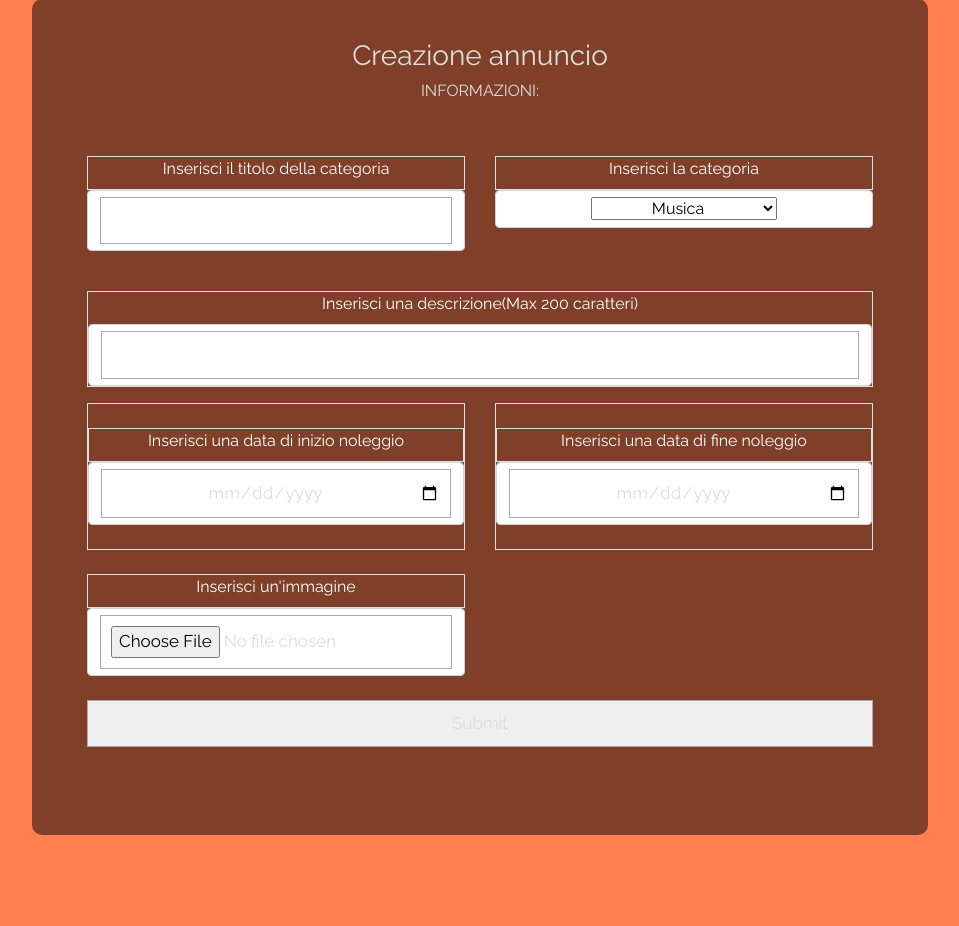
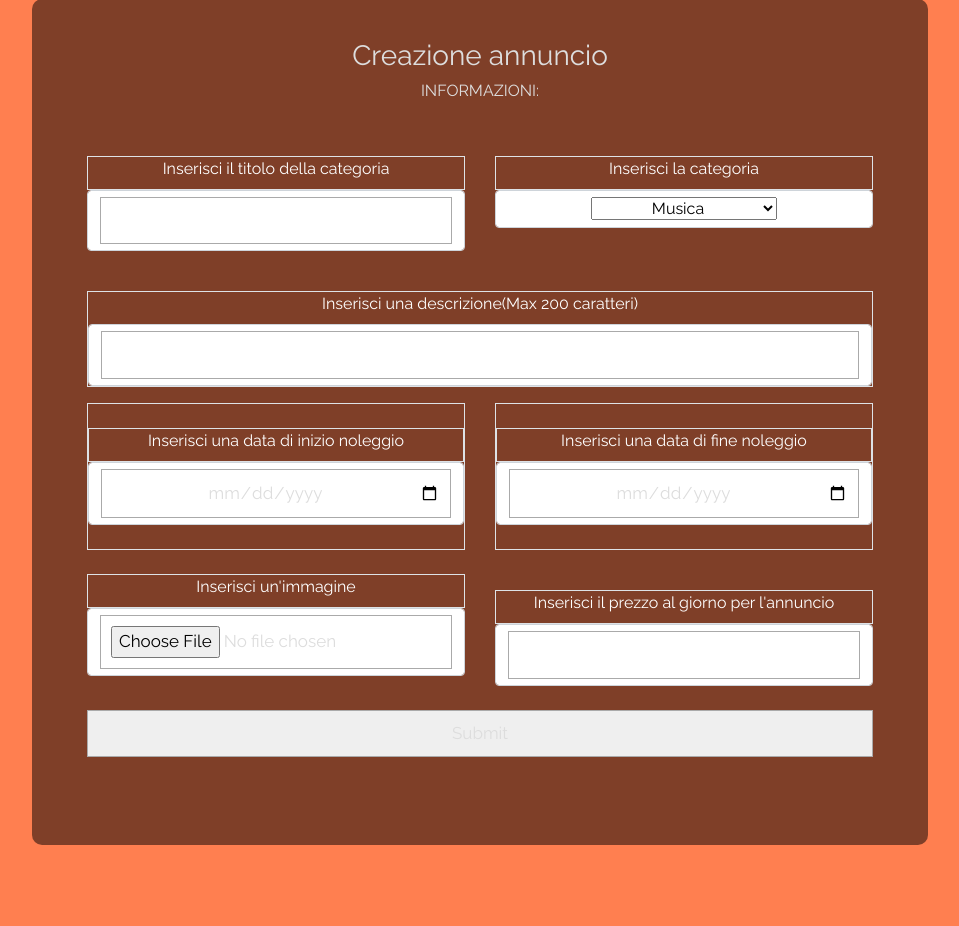
Before and after one commit to Pasqualeso/Use_and_return, a Flask app: page /registrazione_annuncio.html in a window 1280 px wide. Shown: the part 253-1179 px from the top of the page, without its empty margins (160-1119 px from the left). Run offline with Flask 2, Linux system fonts and the light colour scheme; parts of the project's set-up code (start-up, migrations or seed data) failed here and were passed over; some libraries are stand-ins or nearby versions.

Commit message:
modifica prezzo

```diff
--- a/templates/registrazione_annuncio.html
+++ b/templates/registrazione_annuncio.html
@@ -225,6 +225,16 @@
                                     </div>
                                 </div>
 
+                                <div class="col-md-6 form-group mt-3 mt-md-0">
+                                    <label for="prezzo_annuncio"></label>
+                                    <div class="table-bordered text-center text-white">
+                                        {{ form.prezzo_per_giorno_annuncio.label }}
+                                    </div>
+                                    <div class="form-control">
+                                        {{ form.prezzo_per_giorno_annuncio }}
+                                    </div>
+                                </div>
+
                             </div>
 
                             <div class="text-center mt-2 registrazione">
```
